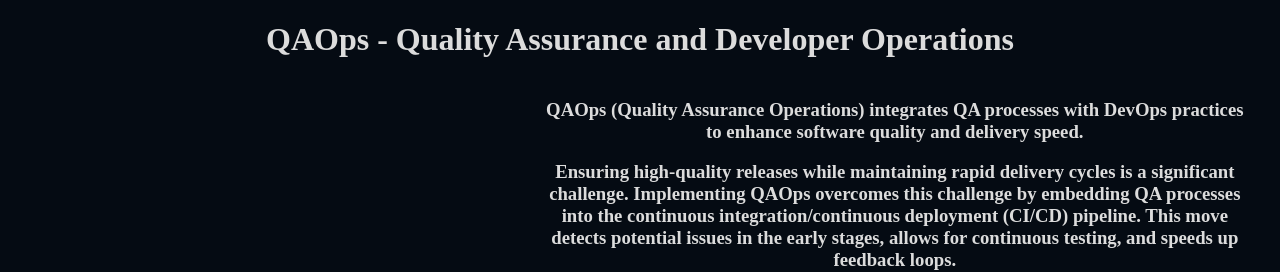
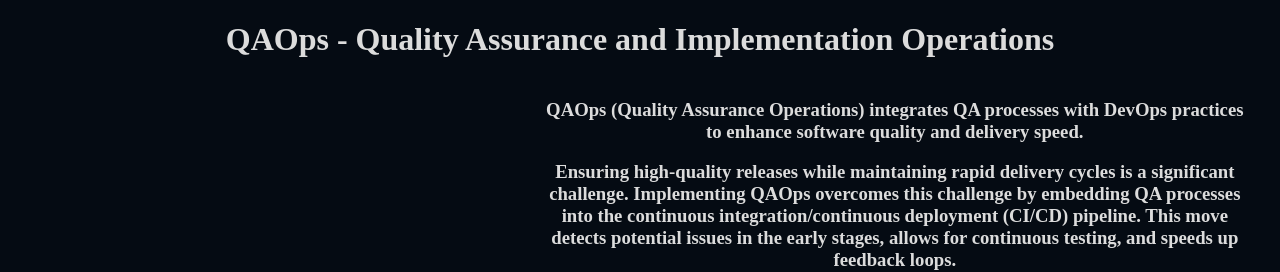
Before and after one commit to Rudravaram/Rudravaram.github.io, a plain HTML site: page QAOps - Quality Assurance in Software Delivery Pipelines.html in a window 1280 px wide. Shown: the top 272 px of the page. Drawn offline with Linux system fonts and the light colour scheme.

Commit message:
Update QAOps - Quality Assurance in Software Delivery Pipelines.html

```diff
--- a/QAOps - Quality Assurance in Software Delivery Pipelines.html
+++ b/QAOps - Quality Assurance in Software Delivery Pipelines.html
@@ -91,7 +91,7 @@
     </style>
 </head>
 <body>
-    <h1>QAOps - Quality Assurance and Developer Operations</h1>
+    <h1>QAOps - Quality Assurance and Implementation Operations</h1>
     <div class="container">
         <img class="half-size" src="\Quality assurance in IT integrating DevOps.png" alt="QAOps - Quality Assurance and Developer Operations">
         <div class="text-content">
```
